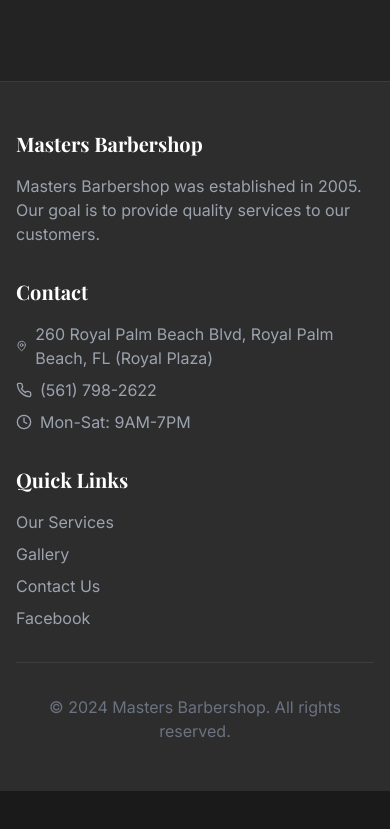
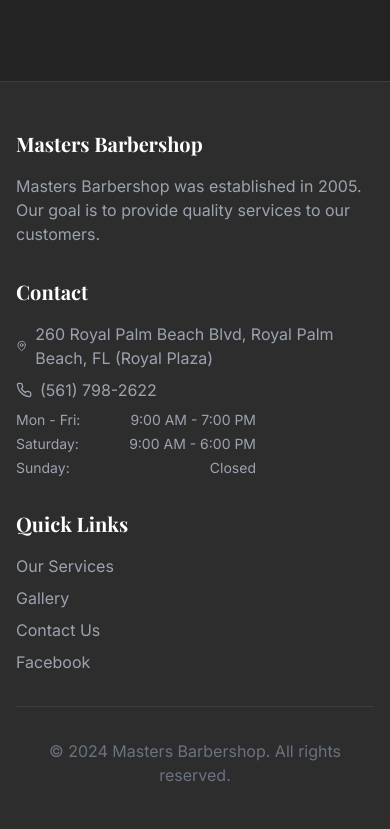
Before and after one commit to LankaRohith/barbershop-cms, a React (Vite) app in the folder frontend/: page / in a window 390 px wide. Shown: the part 1907-2736 px from the top of the page. Before the commit the page ends 2698 px from the top, so only its background shows below. Built offline with nearby package versions, Linux system fonts and the light colour scheme; no server answers.

Commit message:
Add clickable links for address, phone, email; fix footer hours format

```diff
--- a/frontend/src/components/Layout.jsx
+++ b/frontend/src/components/Layout.jsx
@@ -91,9 +91,26 @@ const Footer = () => (
         <div>
           <h3 className="font-display text-xl font-bold text-white mb-4">Contact</h3>
           <div className="space-y-2 text-gray-400">
-            <p className="flex items-center gap-2"><MapPin className="w-4 h-4" /> 260 Royal Palm Beach Blvd, Royal Palm Beach, FL (Royal Plaza)</p>
-            <p className="flex items-center gap-2"><Phone className="w-4 h-4" /> (561) 798-2622</p>
-            <p className="flex items-center gap-2"><Clock className="w-4 h-4" /> Mon-Sat: 9AM-7PM</p>
+            <a href="https://maps.google.com/?q=260+Royal+Palm+Beach+Blvd,+Royal+Palm+Beach,+FL+33411" target="_blank" rel="noopener noreferrer" className="flex items-center gap-2 hover:text-barber-gold">
+              <MapPin className="w-4 h-4" /> 260 Royal Palm Beach Blvd, Royal Palm Beach, FL (Royal Plaza)
+            </a>
+            <a href="tel:+15617982622" className="flex items-center gap-2 hover:text-barber-gold">
+              <Phone className="w-4 h-4" /> (561) 798-2622
+            </a>
+            <div className="space-y-1 text-sm">
+              <div className="flex justify-between max-w-[240px]">
+                <span>Mon - Fri:</span>
+                <span>9:00 AM - 7:00 PM</span>
+              </div>
+              <div className="flex justify-between max-w-[240px]">
+                <span>Saturday:</span>
+                <span>9:00 AM - 6:00 PM</span>
+              </div>
+              <div className="flex justify-between max-w-[240px]">
+                <span>Sunday:</span>
+                <span>Closed</span>
+              </div>
+            </div>
           </div>
         </div>
         <div>
--- a/frontend/src/pages/Contact.jsx
+++ b/frontend/src/pages/Contact.jsx
@@ -23,9 +23,11 @@ const Contact = () => {
                 </div>
                 <div>
                   <h3 className="font-display text-lg font-bold text-white mb-1">Address</h3>
-                  <p className="text-gray-400">260 Royal Palm Beach Blvd</p>
-                  <p className="text-gray-400">Royal Palm Beach, FL 33411</p>
+                  <a href="https://maps.google.com/?q=260+Royal+Palm+Beach+Blvd,+Royal+Palm+Beach,+FL+33411" target="_blank" rel="noopener noreferrer" className="text-gray-400 hover:text-barber-gold">
+                    <p>260 Royal Palm Beach Blvd</p>
+                    <p>Royal Palm Beach, FL 33411</p>
                     <p className="text-gray-500 text-sm mt-1">Located in: Royal Plaza</p>
+                  </a>
                 </div>
               </div>
             </div>
@@ -37,8 +39,10 @@ const Contact = () => {
                 </div>
                 <div>
                   <h3 className="font-display text-lg font-bold text-white mb-1">Phone</h3>
-                  <p className="text-gray-400">(561) 798-2622</p>
+                  <a href="tel:+15617982622" className="text-gray-400 hover:text-barber-gold">
+                    <p>(561) 798-2622</p>
                     <p className="text-gray-500 text-sm mt-1">Call or text to book</p>
+                  </a>
                 </div>
               </div>
             </div>
@@ -50,7 +54,9 @@ const Contact = () => {
                 </div>
                 <div>
                   <h3 className="font-display text-lg font-bold text-white mb-1">Email</h3>
-                  <p className="text-gray-400">eliobarber@yahoo.com</p>
+                  <a href="mailto:eliobarber@yahoo.com" className="text-gray-400 hover:text-barber-gold">
+                    <p>eliobarber@yahoo.com</p>
+                  </a>
                 </div>
               </div>
             </div>
@@ -85,12 +91,14 @@ const Contact = () => {
           <div className="card flex items-center justify-center min-h-[400px]">
             <div className="text-center">
               <MapPin className="w-16 h-16 text-barber-gold mx-auto mb-4" />
+              <a href="https://maps.google.com/?q=260+Royal+Palm+Beach+Blvd,+Royal+Palm+Beach,+FL+33411" target="_blank" rel="noopener noreferrer" className="hover:text-barber-gold">
                 <p className="text-gray-400">
                   Masters Barbershop
                 </p>
                 <p className="text-gray-500 text-sm mt-2">
                   260 Royal Palm Beach Blvd, Royal Palm Beach, FL 33411
                 </p>
+              </a>
             </div>
           </div>
         </div>
```
Lines whose indentation alone changed are shown as unchanged.
